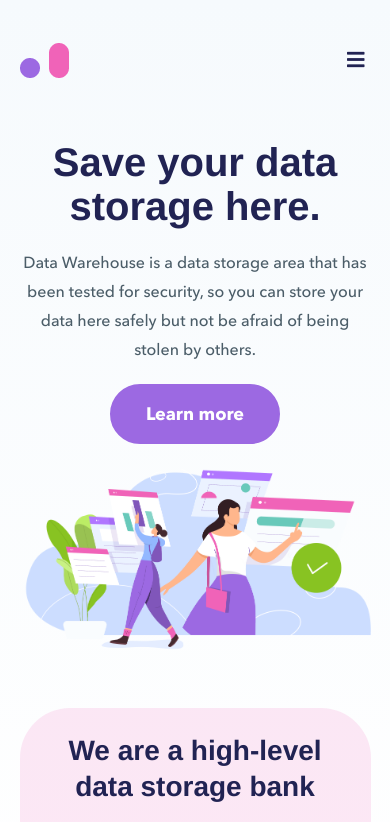
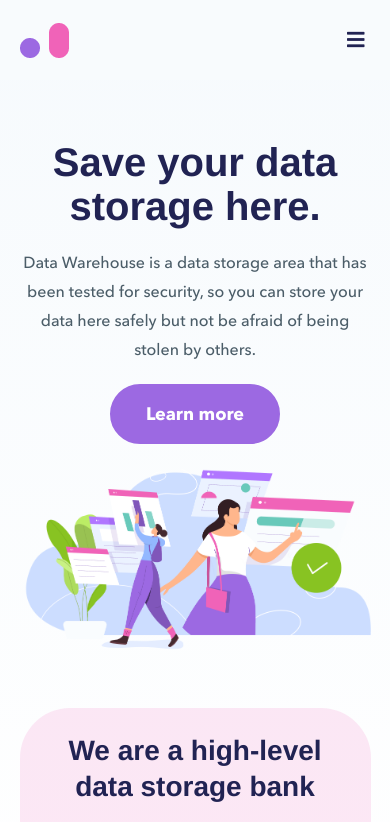
Before and after one commit to andryushque/data-warehouse, a plain HTML site: page index.html in a window 390 px wide. Shown: the top 822 px of the page. Drawn offline with Linux system fonts and the light colour scheme; files whose address does not match are found by name.

Commit message:
Create: fixed header

```diff
--- a/sass/_header.sass
+++ b/sass/_header.sass
@@ -1,5 +1,10 @@
 .header
-  padding-top: 50px
+  padding-top: 25px
+  padding-bottom: 25px
+  position: fixed
+  width: 100%
+  z-index: 100
+  background: #F8FBFD
   &-wrapper
     position: relative
     display: flex
@@ -76,6 +81,8 @@
         margin-bottom: 0
     &__link
       color: $light-primary
+      &:hover
+        text-decoration: underline
   &__mmenuBtn
     display: none
     border: none
--- a/sass/_hero.sass
+++ b/sass/_hero.sass
@@ -1,5 +1,5 @@
 .hero
-  padding-top: 130px
+  padding-top: 250px
   padding-bottom: 250px
   &-wrapper
     position: relative
--- a/sass/_media.sass
+++ b/sass/_media.sass
@@ -46,7 +46,7 @@
       margin-right: 10px
       margin-left: 10px
   .hero
-    padding-top: 75px
+    padding-top: 195px
     &__title
       max-width: 100%
       text-align: center
@@ -102,7 +102,8 @@
     max-width: 576px
     width: 90%
   .header
-    padding-top: 30px
+    padding-top: 10px
+    padding-bottom: 10px
     &__nav
       display: none
     &-button
@@ -110,7 +111,7 @@
     &__mmenuBtn
       display: block
   .hero
-    padding-top: 50px
+    padding-top: 140px
     padding-bottom: 50px
     &-background
       width: 100%
```
Also changed, not shown: css/style.css.
